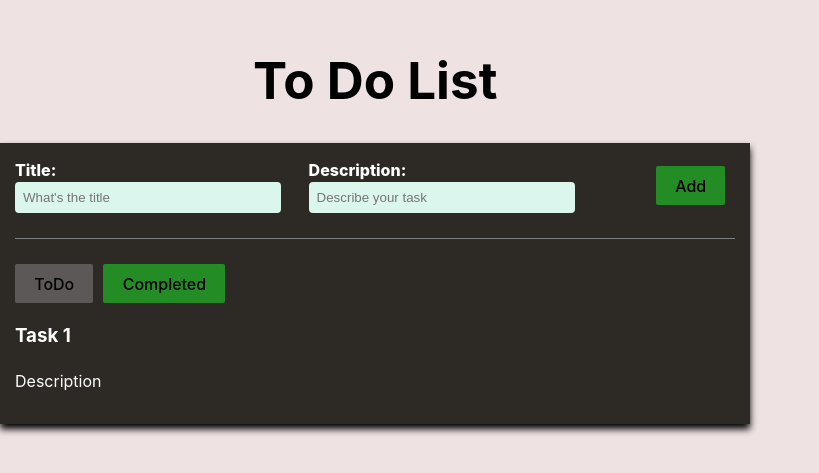
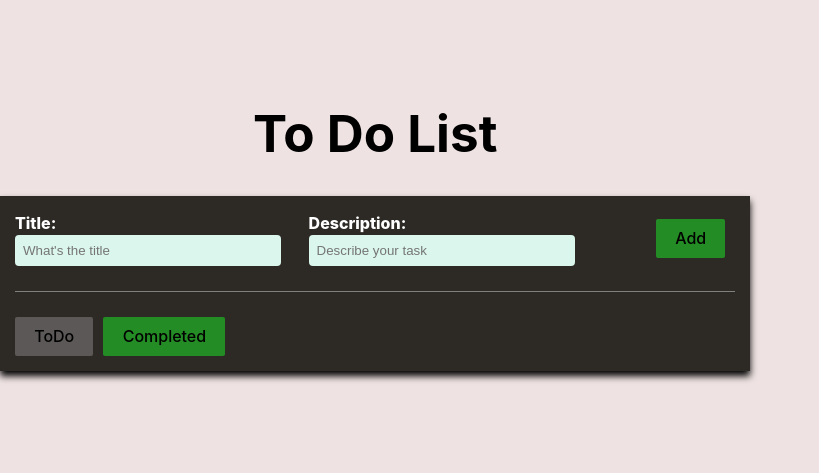
Before and after one commit to yojana29/FrontendClasses, a React (Vite) app in the folder REACT/: page / in a window 1280 px wide. Shown: the part 179-652 px from the top of the page, without its empty margins (0-819 px from the left). Built offline with nearby package versions, Linux system fonts and the light colour scheme.

Commit message:
working on it

```diff
--- a/REACT/src/App.css
+++ b/REACT/src/App.css
@@ -53,11 +53,11 @@ input{
     border-radius:4px;
 }
 
-.todo-input-item:focus{
+/* .todo-input-item:focus{
     outline:2px solid black;
     outline:none;
 
-}
+} */
 label{
     font-weight:800;
     margin-bottom:20px;
--- a/REACT/src/App.jsx
+++ b/REACT/src/App.jsx
@@ -29,12 +29,12 @@ function App() {
           <button  className={`isCompleteScreen ${isCompleteScreen=== true  && 'active'}`} onClick = {() => setCompleteScreen(false)}>Completed</button>
         </div>
 
-        <div className = "todo-list">
+        {/* <div className = "todo-list">
           <div className="todo-lists-items">
             <h3>Task 1</h3>
             <p>Description</p>
             </div>
-        </div>
+        </div> */}
 
       </div>
 
```
